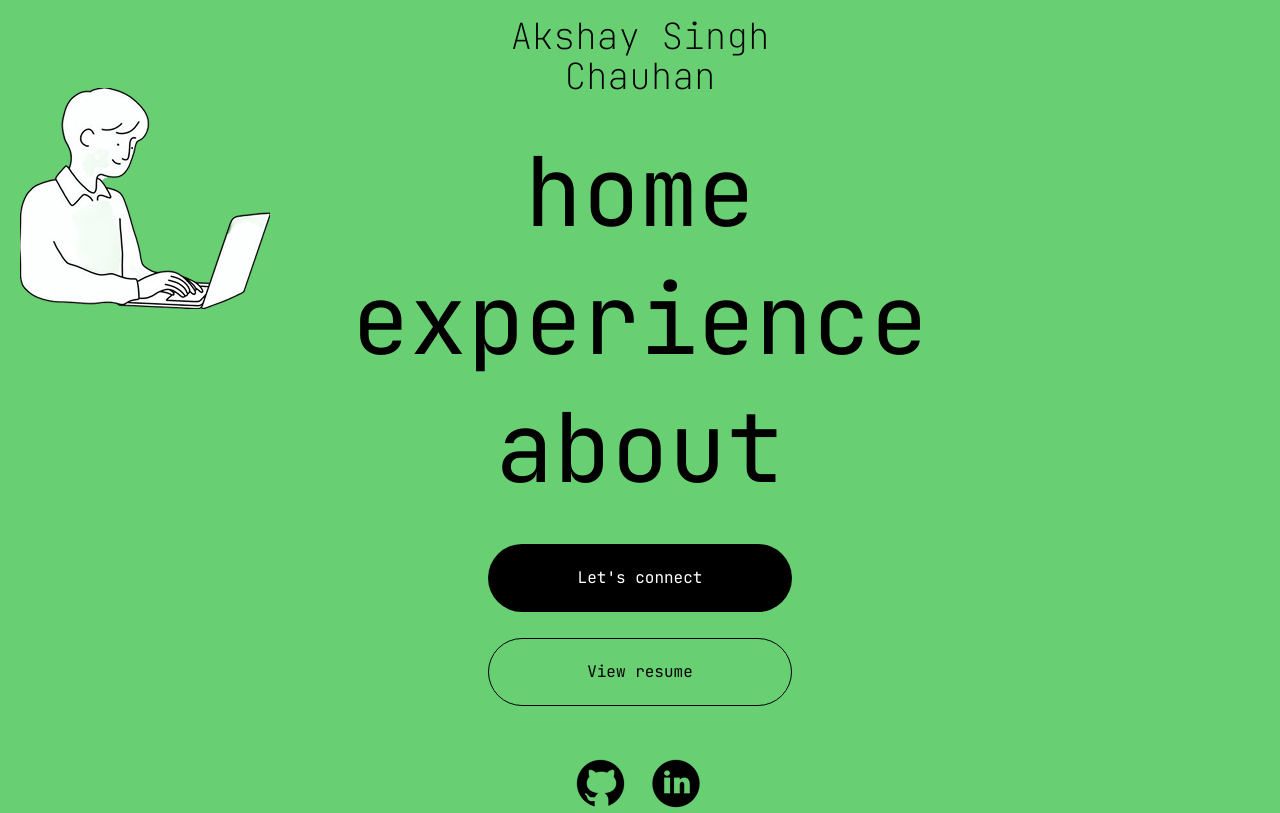
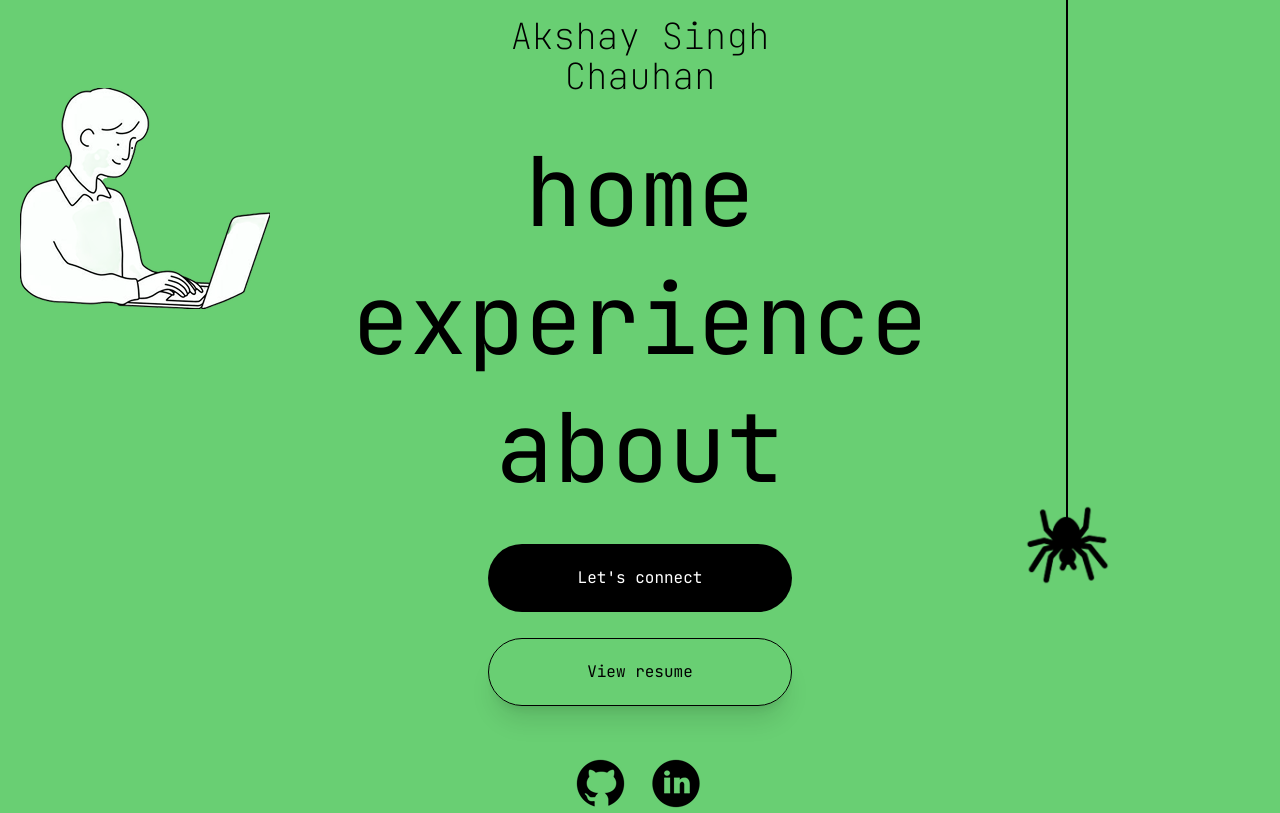
Before and after one commit to akshaytheGodxo/final-portfolio, a Next.js app: page / in a window 1280 px wide. Built offline with nearby package versions, Linux system fonts and the light colour scheme.

Commit message:
Add framer-motion for animations and enhance Home component layout

```diff
--- a/src/components/Home.tsx
+++ b/src/components/Home.tsx
@@ -1,5 +1,7 @@
+"use client";
 import Image from "next/image"
 import Link from "next/link"
+import { motion } from "framer-motion"
 
 export default function MainHome() {
     return (
@@ -44,7 +46,7 @@ export default function MainHome() {
                     <button className="w-[304px] h-[68px] bg-black text-white rounded-[45px]">
                         Let's connect
                     </button>
-                    <button className="w-[304px] h-[68px] bg-transparent border border-black text-black rounded-[45px]">
+                    <button className="w-[304px] h-[68px] shadow-xl bg-transparent border border-black text-black rounded-[45px]">
                         View resume
                     </button>
                 </div>
@@ -74,7 +76,31 @@ export default function MainHome() {
                 </div>
             </div>
 
-            <div className="hidden md:block"></div>
+            <div className=" md:block items-center justify-center flex flex-col">
+                <div className="w-full flex flex-col items-center justify-center relative">
+                    <motion.div
+                        initial={{ height: 0 }}
+                        animate={{ height: 528 }}
+                        transition={{ duration: 1.8, ease: "easeInOut" }}
+                        className="w-[2px] bg-black"
+                    />
+
+                    <motion.div
+                        initial={{ y: 0 }}
+                        animate={{ y: 500 }}
+                        transition={{ duration: 2, ease: "easeInOut" }}
+                        className="absolute top-0"
+                    >
+                        <Image
+                            src="/Spider.png"
+                            alt="Spider"
+                            width={90}
+                            height={90}
+                        />
+                    </motion.div>
+
+                </div>
+            </div>
         </section>
     )
 }
```
Also changed, not shown: package.json (+6 -5 lines), 1 other file (tests, documents, lock files or other folders).
